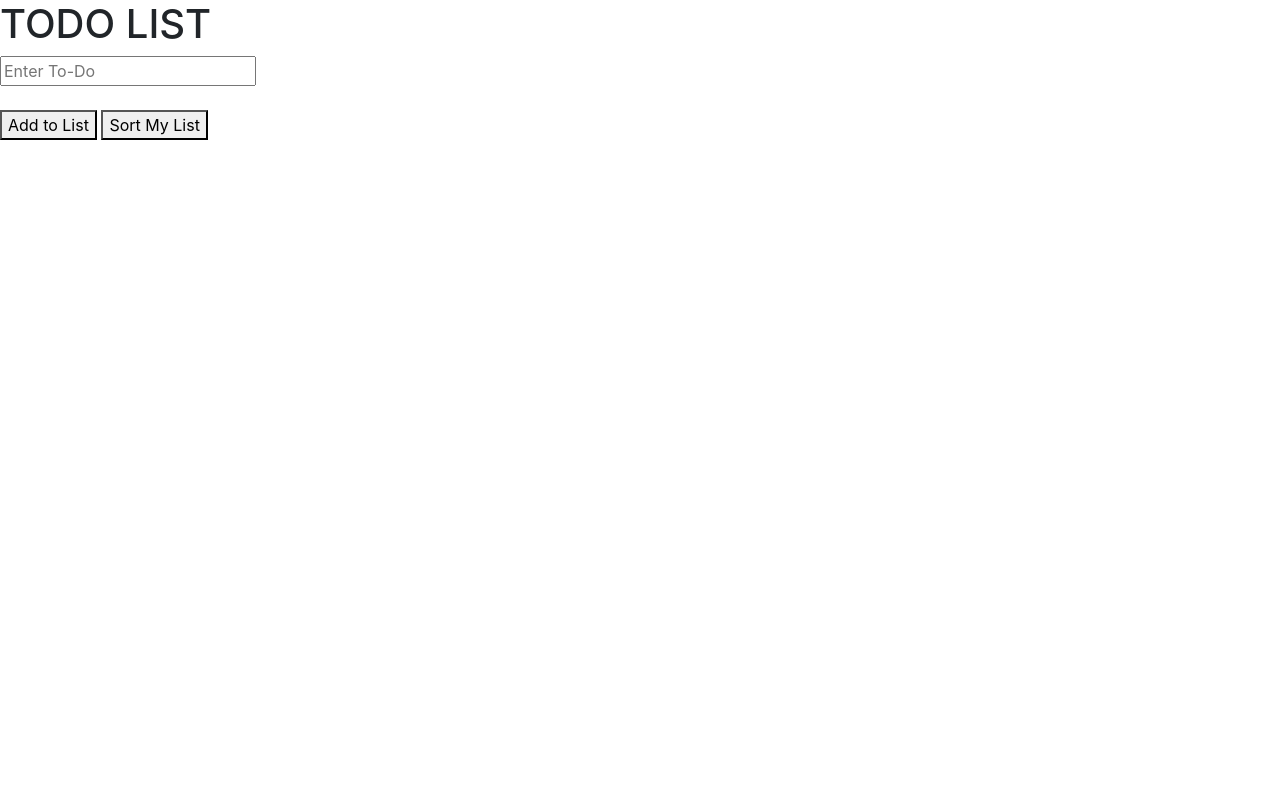
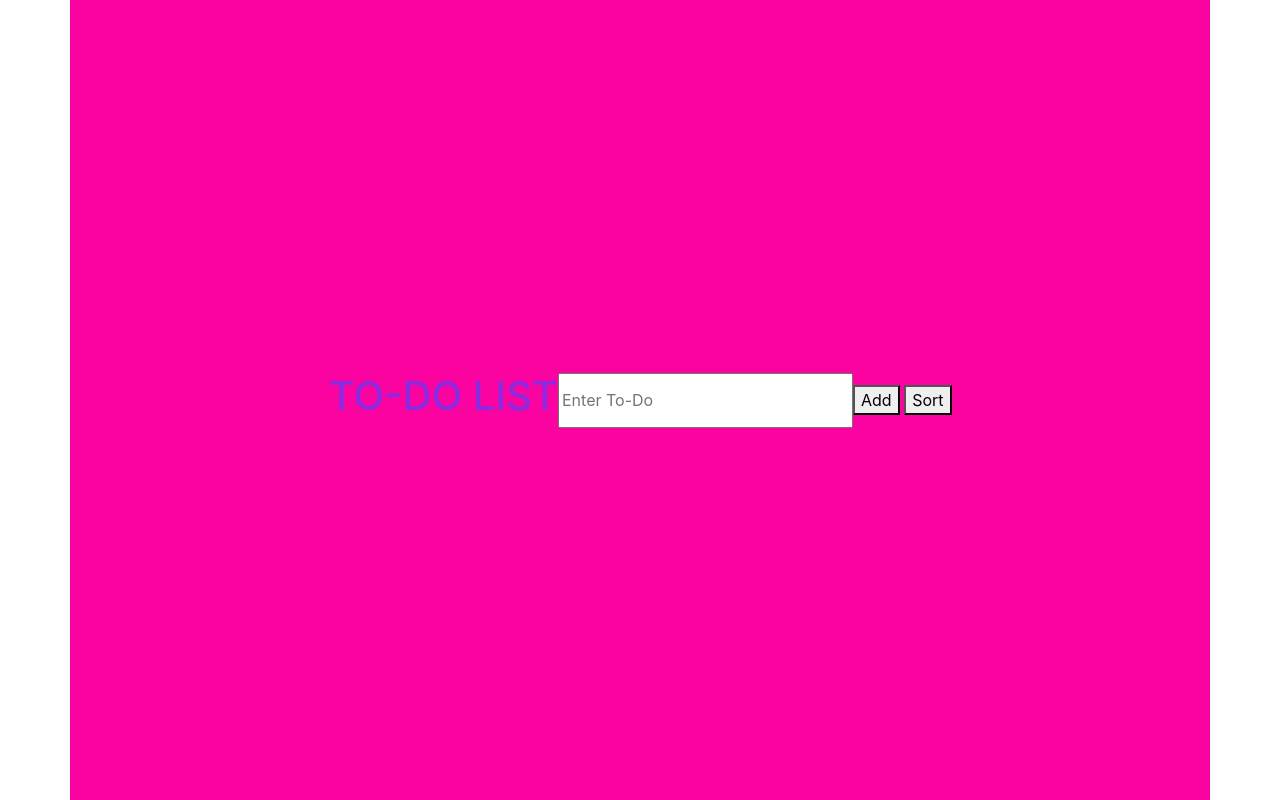
Before and after one commit to KgMLe/NewToDo, a plain HTML site: page index.html in a window 1280 px wide. Drawn offline with nearby package versions, Linux system fonts and the light colour scheme.

Commit message:
Second commit

```diff
--- a/index.html
+++ b/index.html
@@ -9,24 +9,26 @@
     <link rel="stylesheet" href="style/style.css">
 </head>
 <body>
-
-    <h1>TODO LIST</h1>
+<div class="container">
+    <h1>TO-DO LIST</h1>
+    <br>
     <div>
         <input placeholder="Enter To-Do" id = "input">
     </div>
     <br>
     <div id="buttons">
-        <button id="add" type="button">Add to List</button>
-        <button id ="sort" type="button">Sort My List</button>
+        <button id="add" type="button">Add</button>
+        <button id ="sort" type="button">Sort</button>
     </div>
 
+     <br>
     <div id="displayList">
 
 
     </div>
 
    <!-- Button trigger modal -->
-
+  <br>
   <!-- Modal -->
   <div class="modal fade" id="exampleModal" tabindex="-1" role="dialog" aria-labelledby="exampleModalLabel" aria-hidden="true">
     <div class="modal-dialog" role="document">
@@ -48,6 +50,8 @@
     </div>
   </div>
 
+</div>
+
 
     <!--___________________________JS LINK_______________________________  -->
     <script src="https://code.jquery.com/jquery-3.2.1.slim.min.js" integrity="sha384-KJ3o2DKtIkvYIK3UENzmM7KCkRr/rE9/Qpg6aAZGJwFDMVNA/GpGFF93hXpG5KkN" crossorigin="anonymous"></script>
--- a/style/style.css
+++ b/style/style.css
@@ -2,3 +2,39 @@
 display: flex;
 justify-content: center;
 }
+
+h1{
+    color: blueviolet;
+}
+
+.container{
+    display: flex;
+    justify-content: center;
+    align-items: center;
+    background-color: rgb(251, 3, 160);
+    height: 100vh;
+    width: 100%;
+    color: white;
+}
+
+#input{
+    display: block;
+    height: 55px;
+    width: 295px;
+}
+
+.modal {
+    gap: 0.4rem;
+    width: 450px;
+    padding: 1.3rem;
+    min-height: 250px;
+    background-color: white;
+    border: 1px solid #ddd;
+    border-radius: 15px;
+  }
+
+  .buttons{
+    width: 70px;
+    height: 70px;
+
+}
```
